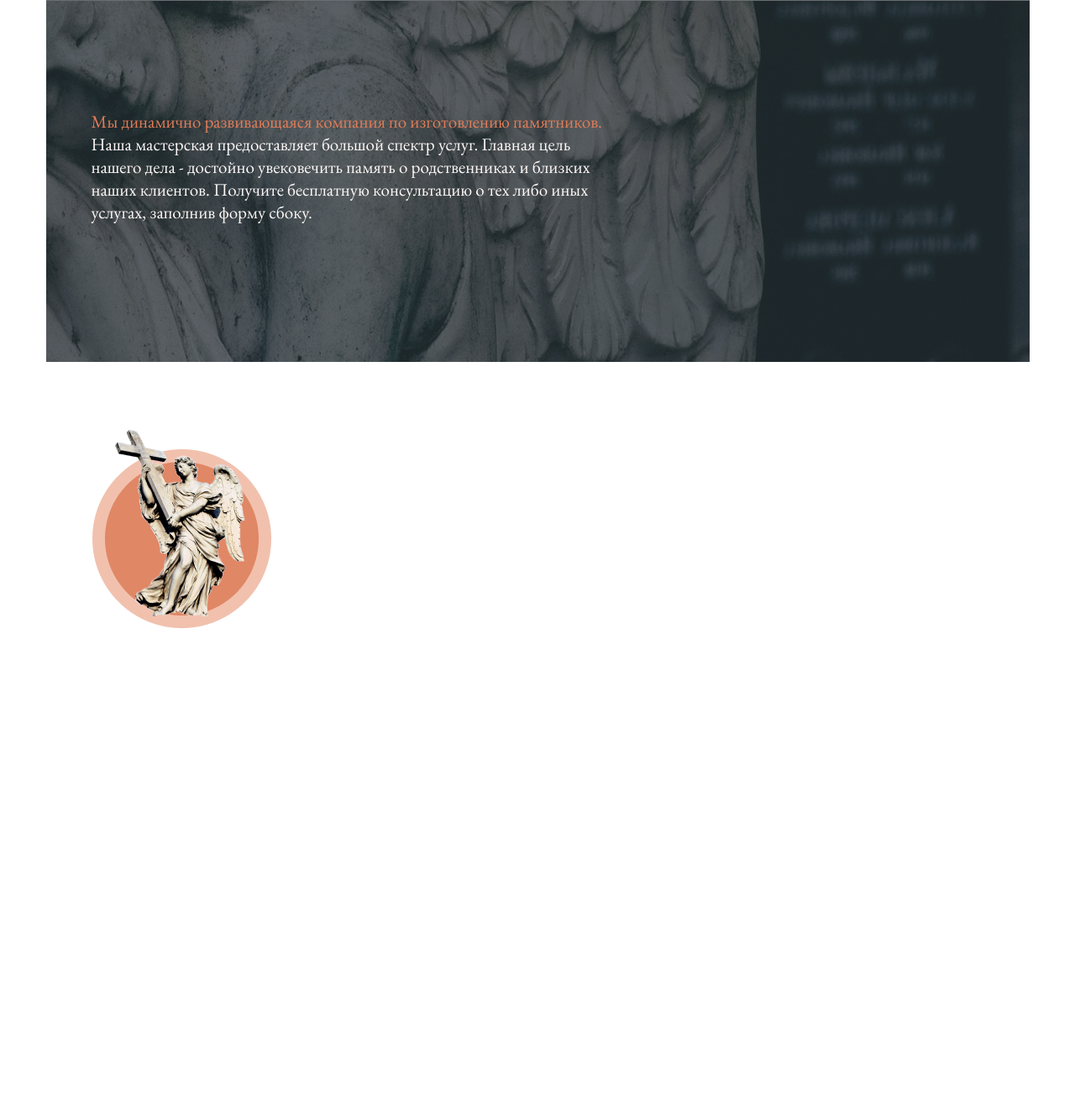
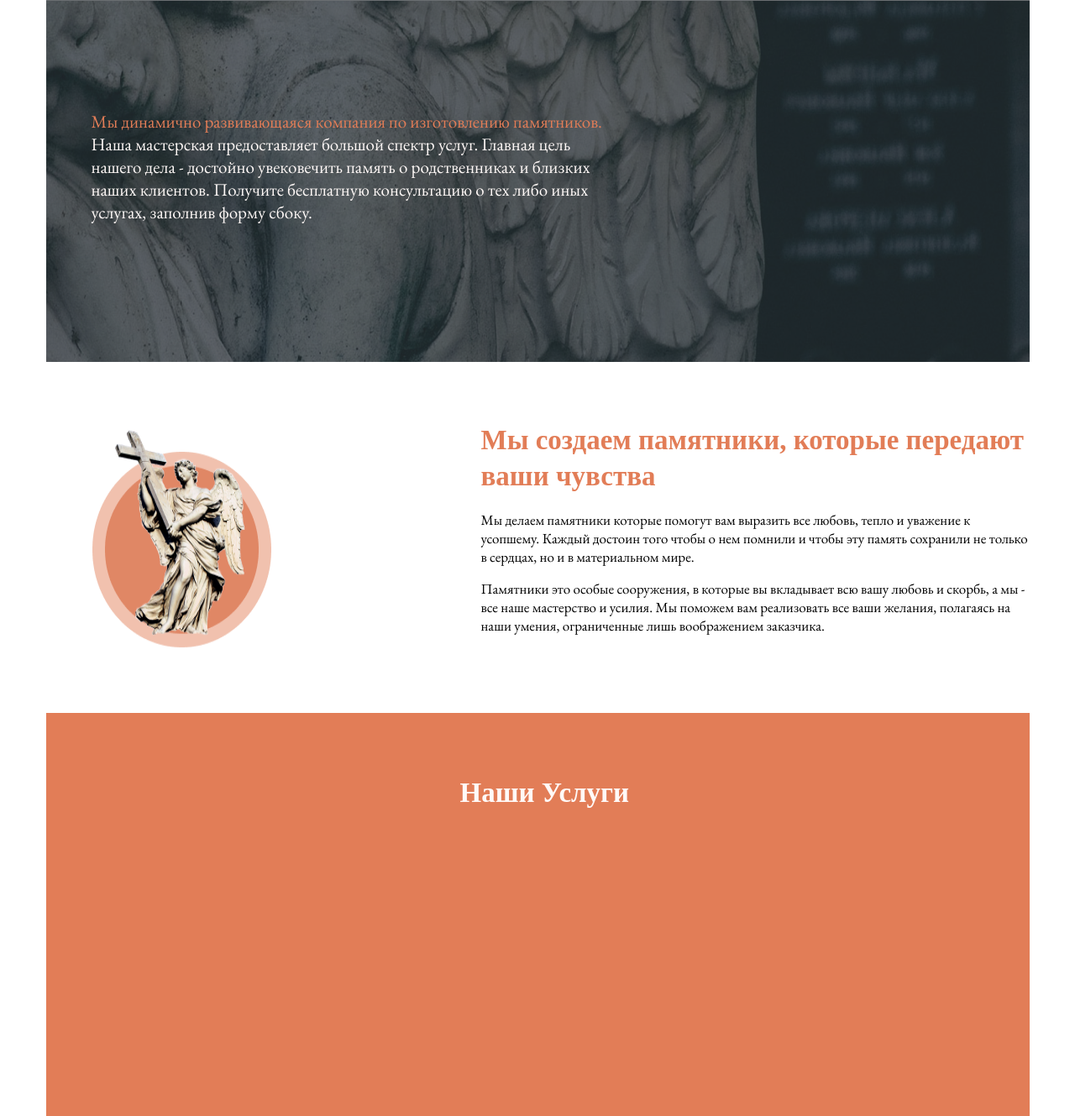
Before and after one commit to Rus-Abd/cemetry-landing, a PHP site: page / in a window 1280 px wide. Shown: the part 134-1463 px from the top of the page at 84% size. Before the commit the page ends 882 px from the top, so only its background shows below. Run offline with PHP 8.4, Linux system fonts and the light colour scheme; some web fonts are replaced.

Commit message:
feat: add about section

```diff
--- a/index.html
+++ b/index.html
@@ -40,19 +40,40 @@
           </p>
           <div class="intro-form"></div>
         </section>
-        <section class="about"></section>
+        <section class="about">
+          <img
+            src="./assets/img/about-img.png"
+            alt="angel-img"
+            class="about-img"
+          />
+          <div class="about-text">
+            <h3>Мы создаем памятники, которые передают ваши чувства</h3>
+            <p>
+              Мы делаем памятники которые помогут вам выразить все любовь, тепло
+              и уважение к усопшему. Каждый достоин того чтобы о нем помнили и
+              чтобы эту память сохранили не только в сердцах, но и в
+              материальном мире.
+            </p>
+            <p>
+              Памятники это особые сооружения, в которые вы вкладывает всю вашу
+              любовь и скорбь, а мы - все наше мастерство и усилия. Мы поможем
+              вам реализовать все ваши желания, полагаясь на наши умения,
+              ограниченные лишь воображением заказчика.
+            </p>
+          </div>
+        </section>
+        <section class="services">
+          <h2>Наши Услуги</h2>
+          <div class="services-cotainer">
+            <div class="services-item"></div>
+            <div class="services-item"></div>
+            <div class="services-item"></div>
+            <div class="services-item"></div>
+          </div>
+        </section>
       </div>
     </main>
-    <footer>
-      <div class="container">
-        <img
-          src="./assets/img/about-img.png"
-          alt="angel-img"
-          class="about-img"
-        />
-        <div class="about-text"></div>
-      </div>
-    </footer>
+    <footer></footer>
     <script src="./app.js"></script>
   </body>
 </html>
--- a/styles.css
+++ b/styles.css
@@ -243,3 +243,49 @@ nav {
 .about-img {
   margin-left: 55px;
 }
+.about-text{
+  margin-left: 250px;
+  display: flex;
+  flex-direction: column;
+  font-family: var(--fonts-eb);
+}
+.about-text h3{
+  color: var(--orange-main);
+
+  font-weight: 600;
+  font-size: 33px;
+  line-height: 43px;
+  margin-bottom: 19px;
+}
+.about-text p{
+  font-size: 17px;
+  line-height: 22px;
+  font-weight: normal;
+  color: #000000;
+  margin-bottom: 16px;
+}
+/*
+
+
+
+
+*/
+.services{
+  height: 480px;
+  margin-top: 77px;
+  background-color: var(--orange-main);
+  font-family: var(--fonts-eb);
+  display: flex;
+  flex-direction: column;
+}
+.services h2{
+  margin-top: 74px;
+  margin-left: 493px;
+  font-weight: 600;
+font-size: 33px;
+line-height: 43px;
+/* identical to box height */
+
+
+color: #FFF9F7
+}
```
